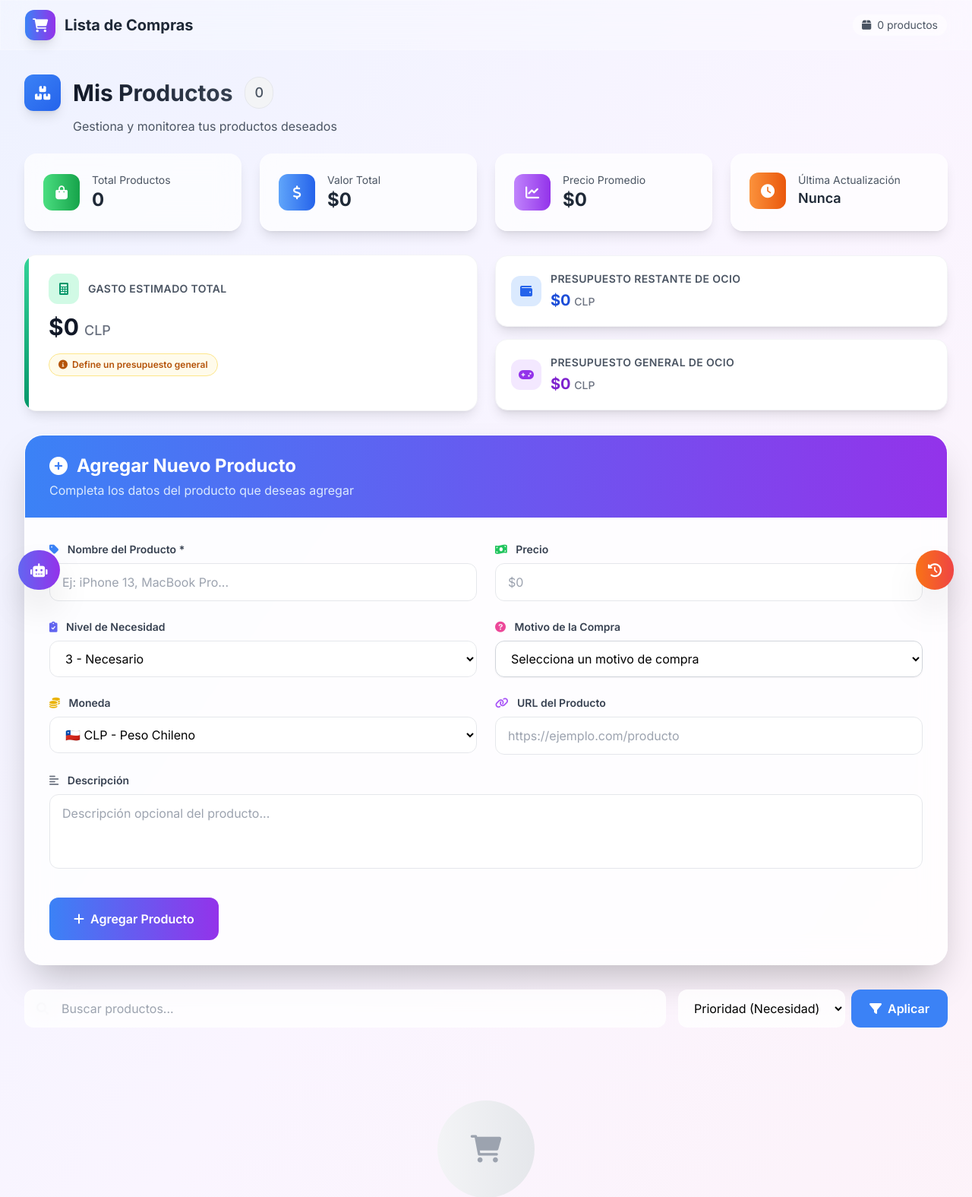
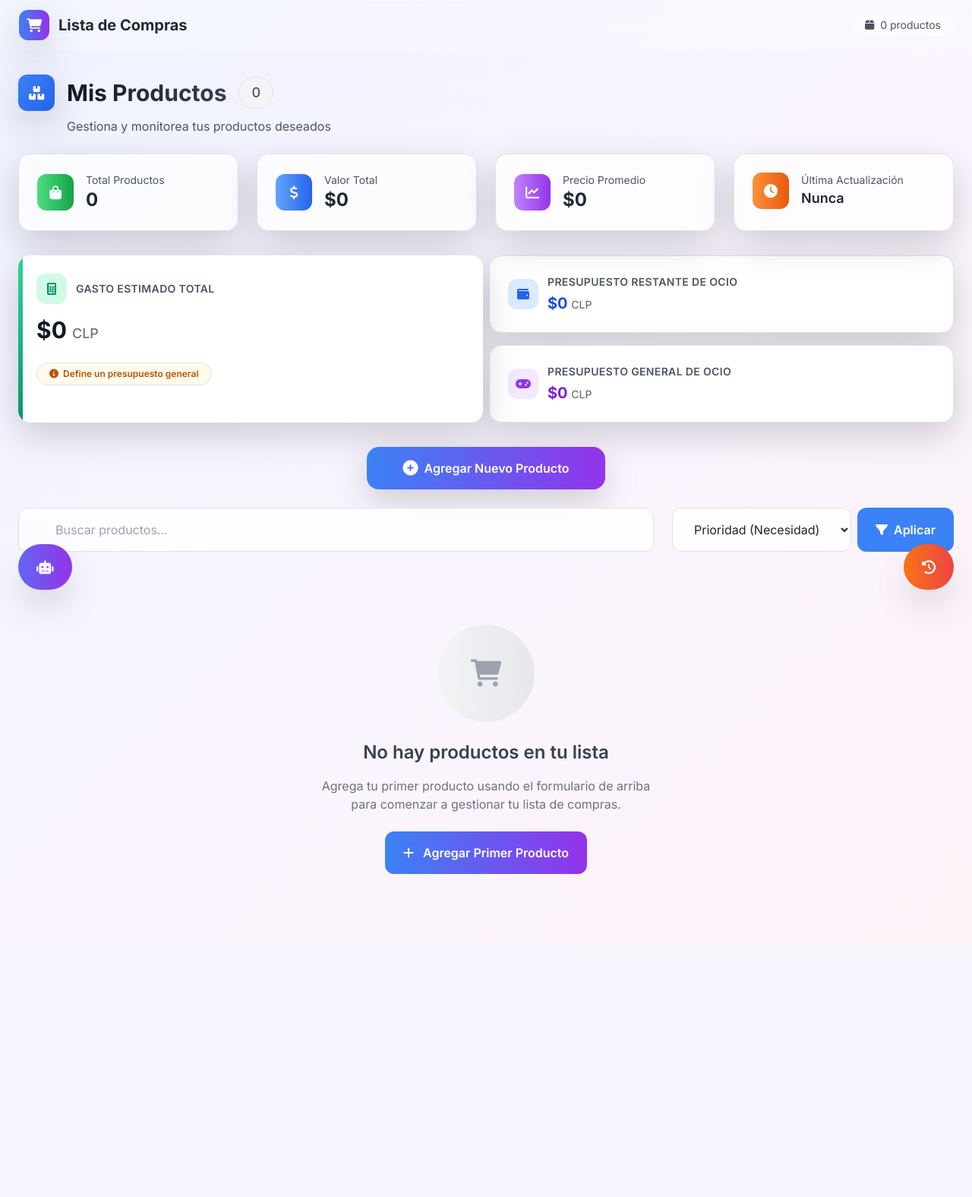
Before and after one commit to jeferson1754/lista_compras, a PHP site: page /index.php in a window 1280 px wide. Shown: the top 1575 px of the page at 76% size. After the commit the page ends 1150 px from the top, so only its background shows below. Run offline with PHP 8.4, Linux system fonts and the light colour scheme; data that the repository does not hold is empty; some libraries are stand-ins or nearby versions.

Commit message:
Se cambia de formulario a modal para agregar

```diff
--- a/index.php
+++ b/index.php
@@ -288,6 +288,9 @@ $generalMonthlyBudget = $ocio_restante;
     <script src="https://cdn.tailwindcss.com"></script>
     <link href="https://cdnjs.cloudflare.com/ajax/libs/font-awesome/6.0.0/css/all.min.css" rel="stylesheet">
     <link href="https://fonts.googleapis.com/css2?family=Inter:wght@300;400;500;600;700&display=swap" rel="stylesheet">
+    <link href="https://cdn.jsdelivr.net/npm/bootstrap@5.3.3/dist/css/bootstrap.min.css" rel="stylesheet">
+    <script src="https://cdn.jsdelivr.net/npm/bootstrap@5.3.3/dist/js/bootstrap.bundle.min.js"></script>
+
     <script>
         tailwind.config = {
             theme: {
@@ -533,7 +536,7 @@ $generalMonthlyBudget = $ocio_restante;
 
 
             <!-- Panel de resumen financiero -->
-            <div class="grid md:grid-cols-2 gap-6">
+            <div class="grid md:grid-cols-2 gap-2">
 
                 <!-- Tarjeta de Gasto Estimado -->
                 <div class="relative overflow-hidden bg-white rounded-2xl shadow-lg hover:shadow-xl transition-all duration-300 group
@@ -546,7 +549,7 @@ $generalMonthlyBudget = $ocio_restante;
                     </div>
 
                     <!-- Contenido principal -->
-                    <div class="p-6 pl-8">
+                    <div class="p-4 pl-8">
                         <div class="flex items-start justify-between">
                             <div class="flex-1">
                                 <div class="flex items-center mb-3">
@@ -611,7 +614,7 @@ $generalMonthlyBudget = $ocio_restante;
                 <div class="space-y-4">
 
                     <!-- Presupuesto General -->
-                    <div class="bg-white rounded-2xl shadow-lg hover:shadow-xl transition-all duration-300 p-5 border border-gray-100 group">
+                    <div class="bg-white rounded-2xl shadow-lg hover:shadow-xl transition-all duration-300 p-4 border border-gray-100 group">
                         <div class="flex items-center justify-between">
                             <div class="flex items-center">
                                 <div class="flex items-center justify-center w-10 h-10 bg-blue-100 rounded-xl mr-3 group-hover:bg-blue-200 transition-colors">
@@ -641,7 +644,7 @@ $generalMonthlyBudget = $ocio_restante;
                     </div>
 
                     <!-- Presupuesto de Ocio -->
-                    <div class="bg-white rounded-2xl shadow-lg hover:shadow-xl transition-all duration-300 p-5 border border-gray-100 group">
+                    <div class="bg-white rounded-2xl shadow-lg hover:shadow-xl transition-all duration-300 p-4 border border-gray-100 group">
                         <div class="flex items-center justify-between">
                             <div class="flex items-center">
                                 <div class="flex items-center justify-center w-10 h-10 bg-purple-100 rounded-xl mr-3 group-hover:bg-purple-200 transition-colors">
@@ -664,18 +667,44 @@ $generalMonthlyBudget = $ocio_restante;
 
         </div>
 
-        <div class="bg-white/80 backdrop-blur-lg rounded-3xl shadow-2xl border border-white/20 mb-8 overflow-hidden animate-slide-up">
-            <div class="bg-gradient-to-r from-blue-500 to-purple-600 px-8 py-6">
-                <h2 class="text-2xl font-bold text-white flex items-center">
-                    <i class="fas fa-plus-circle mr-3"></i>
-                    Agregar Nuevo Producto
-                </h2>
-                <p class="text-blue-100 mt-1">Completa los datos del producto que deseas agregar</p>
+        <!-- Botón para abrir el modal -->
+        <!-- Contenedor centrado -->
+        <div class="text-center my-4">
+            <button type="button"
+                class="btn border-0 text-white fw-semibold px-5 py-3 rounded-4 shadow-lg
+                 bg-gradient-to-r from-blue-500 to-purple-600
+                 hover:from-blue-600 hover:to-purple-700
+                 d-inline-flex align-items-center justify-content-center gap-2
+                 transition-all duration-300 transform hover:scale-105"
+                data-bs-toggle="modal"
+                data-bs-target="#addProductModal">
+                <i class="fas fa-plus-circle fs-5"></i>
+                <span>Agregar Nuevo Producto</span>
+            </button>
         </div>
 
-            <form id="add-product-form" class="p-8">
+
+        <!-- Modal Bootstrap -->
+        <div class="modal fade" id="addProductModal" tabindex="-1" aria-labelledby="addProductModalLabel" aria-hidden="true">
+            <div class="modal-dialog modal-xl modal-dialog-centered modal-dialog-scrollable">
+                <div class="modal-content bg-white/80 backdrop-blur-lg rounded-3xl shadow-2xl border border-white/20 overflow-hidden">
+
+                    <!-- Encabezado -->
+                    <div class="modal-header bg-gradient-to-r from-blue-500 to-purple-600">
+                        <h2 class="modal-title text-2xl font-bold text-white flex items-center" id="addProductModalLabel">
+                            <i class="fas fa-plus-circle mr-3"></i> Agregar Nuevo Producto
+                        </h2>
+                        <button type="button" class="btn-close btn-close-white" data-bs-dismiss="modal" aria-label="Cerrar"></button>
+                    </div>
+
+                    <!-- Cuerpo del Modal -->
+                    <div class="modal-body">
+                        <p class="text-blue mb-4">Completa los datos del producto que deseas agregar</p>
+
+                        <form id="add-product-form">
                             <div class="grid grid-cols-1 md:grid-cols-2 gap-6 mb-6">
 
+                                <!-- Nombre -->
                                 <div class="space-y-2">
                                     <label class="block text-sm font-semibold text-gray-700">
                                         <i class="fas fa-tag mr-2 text-blue-500"></i>
@@ -685,19 +714,21 @@ $generalMonthlyBudget = $ocio_restante;
                                         class="w-full px-4 py-3 bg-white/80 border border-gray-200 rounded-xl focus:ring-4 focus:ring-blue-100 focus:border-blue-500 transition-all duration-300 placeholder-gray-400"
                                         placeholder="Ej: iPhone 13, MacBook Pro...">
                                 </div>
+
+                                <!-- Precio -->
                                 <div class="space-y-2">
                                     <label class="block text-sm font-semibold text-gray-700">
                                         <i class="fas fa-money-bill-wave mr-2 text-green-500"></i>
                                         Precio
                                     </label>
-                        <!-- Cambia el input a type="text" y agrega un id -->
                                     <input type="text" name="price_formatted" id="price_formatted"
                                         class="w-full px-4 py-3 bg-white/80 border border-gray-200 rounded-xl focus:ring-4 focus:ring-green-100 focus:border-green-500 transition-all duration-300 placeholder-gray-400"
                                         placeholder="$0" inputmode="numeric" autocomplete="off">
-
                                     <input type="hidden" name="price" id="price_raw">
                                 </div>
                             </div>
+
+                            <!-- Nivel y motivo -->
                             <div class="grid grid-cols-1 md:grid-cols-2 gap-6 mb-6">
                                 <div class="space-y-2">
                                     <label for="necessity_level_add" class="block text-sm font-semibold text-gray-700">
@@ -722,7 +753,6 @@ $generalMonthlyBudget = $ocio_restante;
                                     </label>
                                     <select id="purchase_reason_add" name="purchase_reason"
                                         class="block w-full px-4 py-3 bg-white/80 border border-gray-300 rounded-xl shadow-sm focus:border-indigo-500 focus:ring-4 focus:ring-indigo-200 transition-all duration-300">
-
                                         <option value="" selected disabled>Selecciona un motivo de compra</option>
                                         <option value="Reemplazo por producto dañado">Reemplazo por producto dañado</option>
                                         <option value="Se acabó y es de uso regular">Se acabó y es de uso regular</option>
@@ -735,20 +765,20 @@ $generalMonthlyBudget = $ocio_restante;
                                         <option value="custom">Otro (especificar)...</option>
                                     </select>
 
-
                                     <div id="custom-reason-wrapper" class="mt-2 hidden">
                                         <label for="custom-reason-textarea" class="sr-only">Motivo personalizado</label>
-                            <textarea id="custom-reason-textarea" name="purchase_reason_custom" rows="3" class="block w-full rounded-md border-gray-300 shadow-sm focus:border-indigo-500 focus:ring-indigo-500" placeholder="Describe el motivo específico aquí..."></textarea>
+                                        <textarea id="custom-reason-textarea" name="purchase_reason_custom" rows="3"
+                                            class="block w-full rounded-md border-gray-300 shadow-sm focus:border-indigo-500 focus:ring-indigo-500"
+                                            placeholder="Describe el motivo específico aquí..."></textarea>
+                                    </div>
                                 </div>
                             </div>
 
-
-                </div>
+                            <!-- Moneda y URL -->
                             <div class="grid grid-cols-1 md:grid-cols-2 gap-6 mb-6">
                                 <div class="space-y-2">
                                     <label class="block text-sm font-semibold text-gray-700">
-                            <i class="fas fa-coins mr-2 text-yellow-500"></i>
-                            Moneda
+                                        <i class="fas fa-coins mr-2 text-yellow-500"></i> Moneda
                                     </label>
                                     <select id="currency" name="currency"
                                         class="w-full px-4 py-3 bg-white/80 border border-gray-200 rounded-xl focus:ring-4 focus:ring-yellow-100 focus:border-yellow-500 transition-all duration-300">
@@ -760,30 +790,38 @@ $generalMonthlyBudget = $ocio_restante;
 
                                 <div class="space-y-2">
                                     <label class="block text-sm font-semibold text-gray-700">
-                            <i class="fas fa-link mr-2 text-purple-500"></i>
-                            URL del Producto
+                                        <i class="fas fa-link mr-2 text-purple-500"></i> URL del Producto
                                     </label>
                                     <input type="url" id="url" name="url"
                                         class="w-full px-4 py-3 bg-white/80 border border-gray-200 rounded-xl focus:ring-4 focus:ring-purple-100 focus:border-purple-500 transition-all duration-300 placeholder-gray-400"
                                         placeholder="https://ejemplo.com/producto">
                                 </div>
                             </div>
-                <div class="space-y-2 mb-8">
+
+                            <!-- Descripción -->
+                            <div class="space-y-2 mb-4">
                                 <label class="block text-sm font-semibold text-gray-700">
-                        <i class="fas fa-align-left mr-2 text-gray-500"></i>
-                        Descripción
+                                    <i class="fas fa-align-left mr-2 text-gray-500"></i> Descripción
                                 </label>
                                 <textarea name="description" id="description" rows="3"
                                     class="w-full px-4 py-3 bg-white/80 border border-gray-200 rounded-xl focus:ring-4 focus:ring-gray-100 focus:border-gray-500 transition-all duration-300 placeholder-gray-400 resize-none"
                                     placeholder="Descripción opcional del producto..."></textarea>
                             </div>
-                <button type="submit"
-                    class="w-full md:w-auto bg-gradient-to-r from-blue-500 to-purple-600 hover:from-blue-600 hover:to-purple-700 text-white font-semibold py-4 px-8 rounded-xl transition-all duration-300 transform hover:scale-105 hover:shadow-lg flex items-center justify-center space-x-2">
-                    <i class="fas fa-plus"></i>
-                    <span>Agregar Producto</span>
-                </button>
                         </form>
                     </div>
+
+                    <!-- Pie del Modal -->
+                    <div class="modal-footer">
+                        <button type="button" class="btn btn-secondary" data-bs-dismiss="modal">Cancelar</button>
+                        <button type="submit" form="add-product-form"
+                            class="btn btn-primary bg-gradient-to-r from-blue-500 to-purple-600 border-0">
+                            <i class="fas fa-plus me-2"></i> Agregar Producto
+                        </button>
+                    </div>
+                </div>
+            </div>
+        </div>
+
 
         <form method="GET" action="">
             <div class="flex flex-col md:flex-row gap-4 mb-8">
```
Lines whose indentation alone changed are shown as unchanged.
